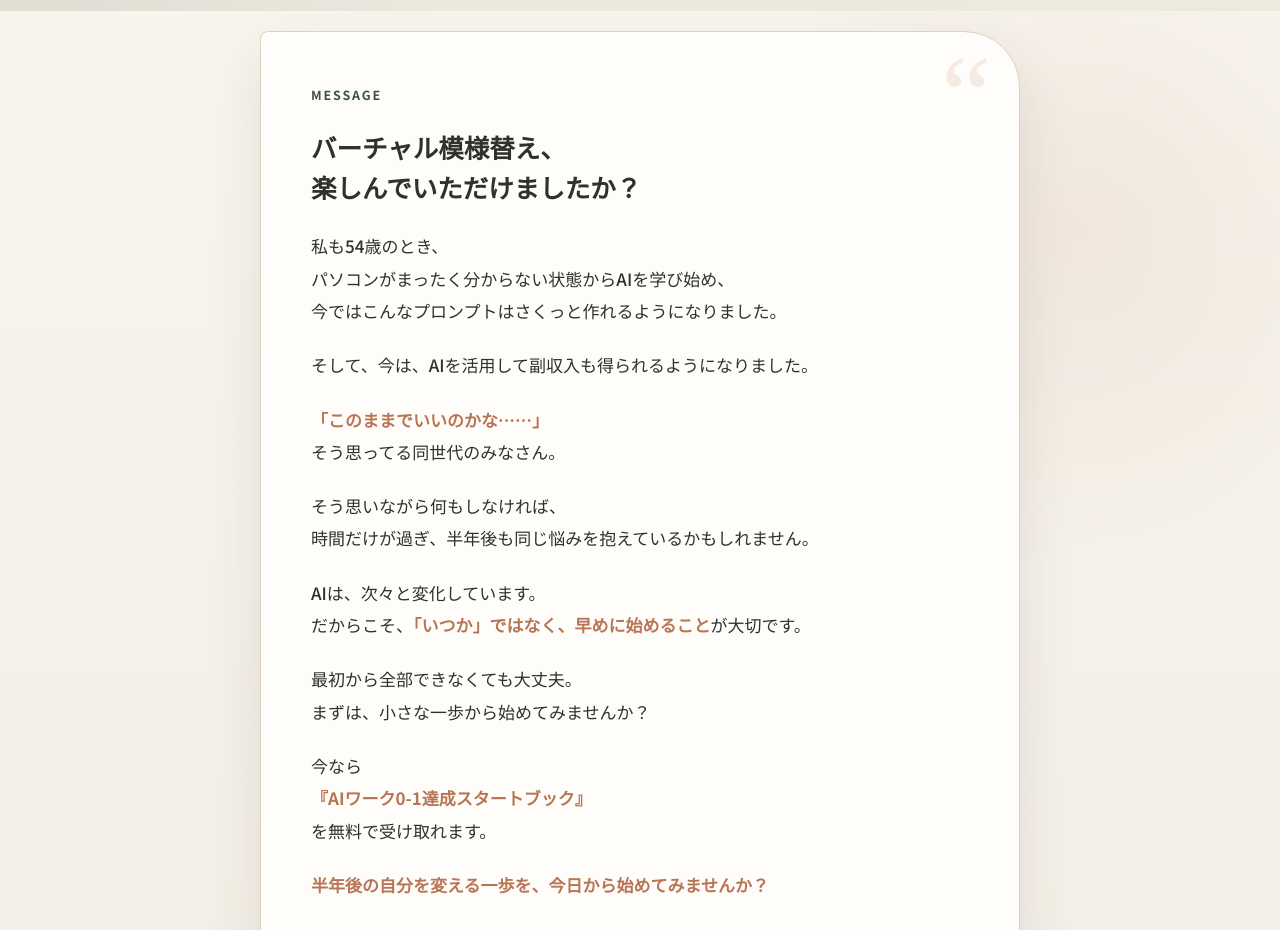
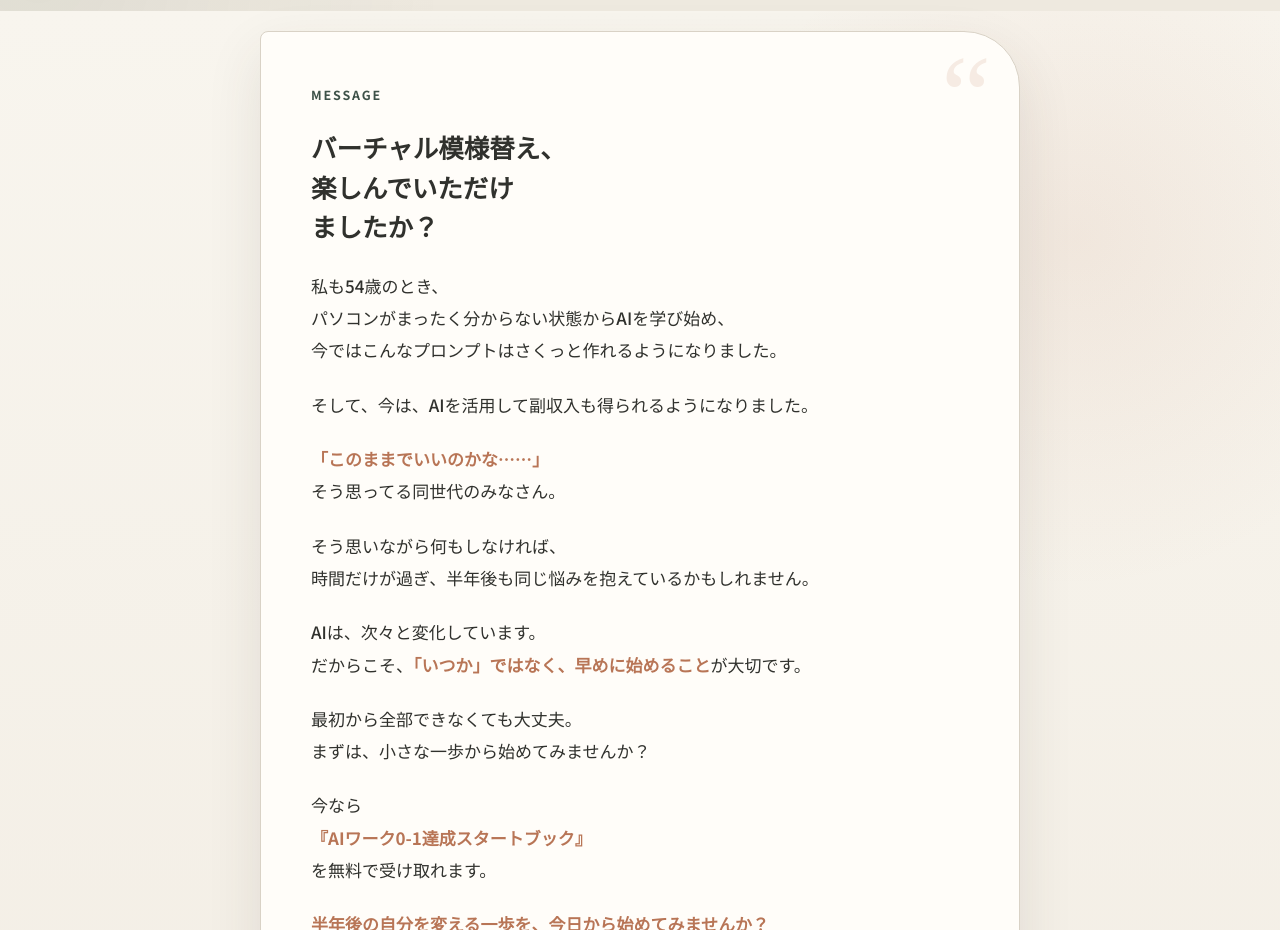
Before and after one commit to ryooh18-byte/interior-ai-lp, a plain HTML site: page index.html in a window 1280 px wide. Shown: the part 3740-4670 px from the top of the page. Drawn offline with Linux system fonts and the light colour scheme.

Commit message:
Improve Japanese line breaking: auto-phrase and pretty wrapping
Co-Authored-By: Claude Sonnet 5.5 <noreply@anthropic.com>

```diff
--- a/index.html
+++ b/index.html
@@ -152,6 +152,9 @@
       .sticky .button{width:100%;min-height:52px}
     }
     @media(prefers-reduced-motion:reduce){html{scroll-behavior:auto}.button{transition:none}}
+      /* 日本語の折り返し：文節で区切り、見出しは行の長さをそろえる */
+    body{word-break:auto-phrase;line-break:strict}
+    p,li,td,th,summary,h1,h2,h3,.note,.rule p,.completion b,.bridge-lead{text-wrap:pretty}
   </style>
 </head>
 <body>
@@ -265,7 +268,7 @@ Web検索を使って、Amazonで現在買えるアイテムを以下の表に
       <div class="wrap">
         <div class="message-card">
           <p class="eyebrow">MESSAGE</p>
-          <h2>バーチャル模様替え、<br>楽しんでいただけましたか？</h2>
+          <h2>バーチャル模様替え、<br>楽しんでいただけ<br>ましたか？</h2>
           <p>私も54歳のとき、<br>パソコンがまったく分からない状態からAIを学び始め、<br>今ではこんなプロンプトはさくっと作れるようになりました。</p>
           <p>そして、今は、AIを活用して副収入も得られるようになりました。</p>
           <p><strong>「このままでいいのかな……」</strong><br>そう思ってる同世代のみなさん。</p>
```
